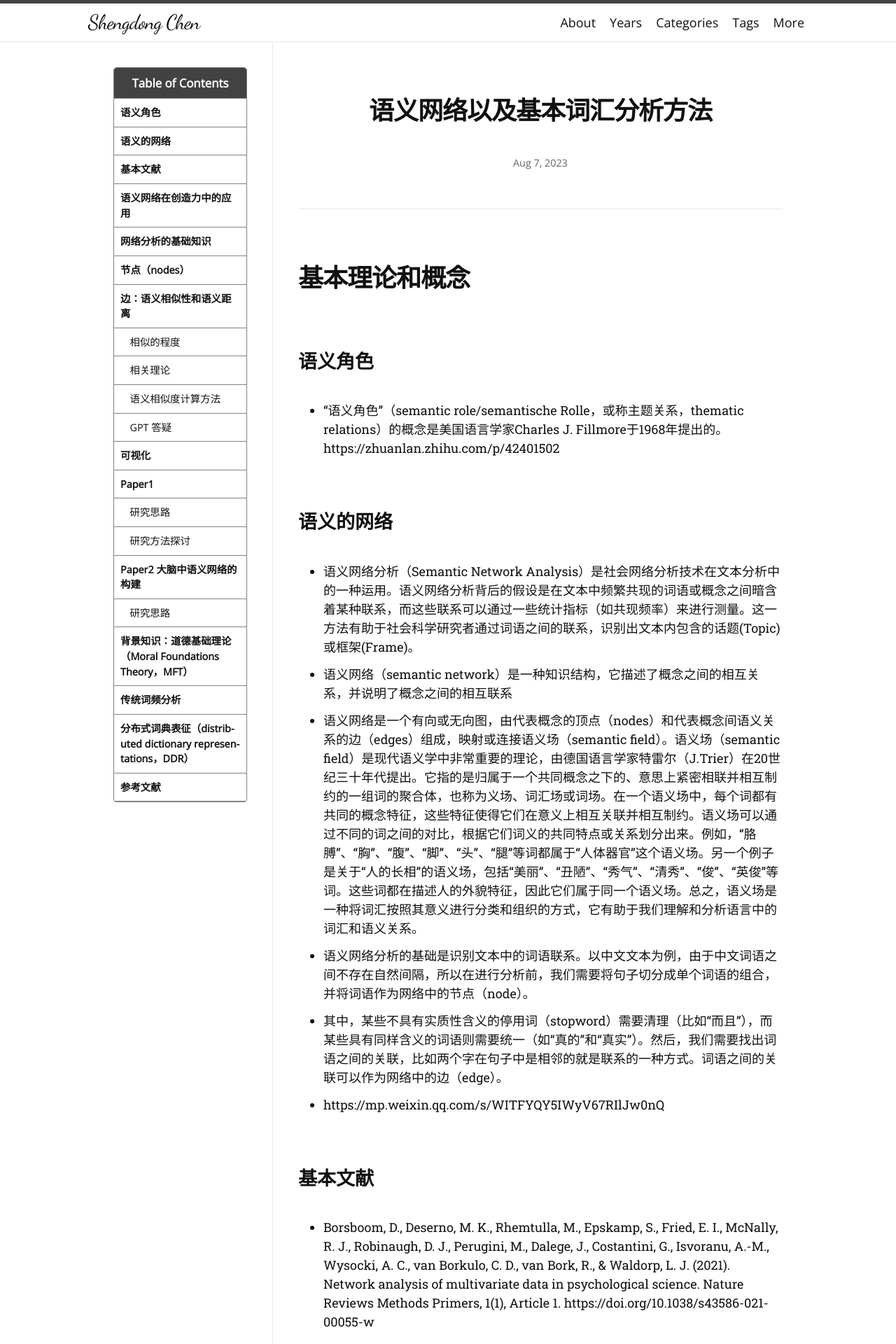
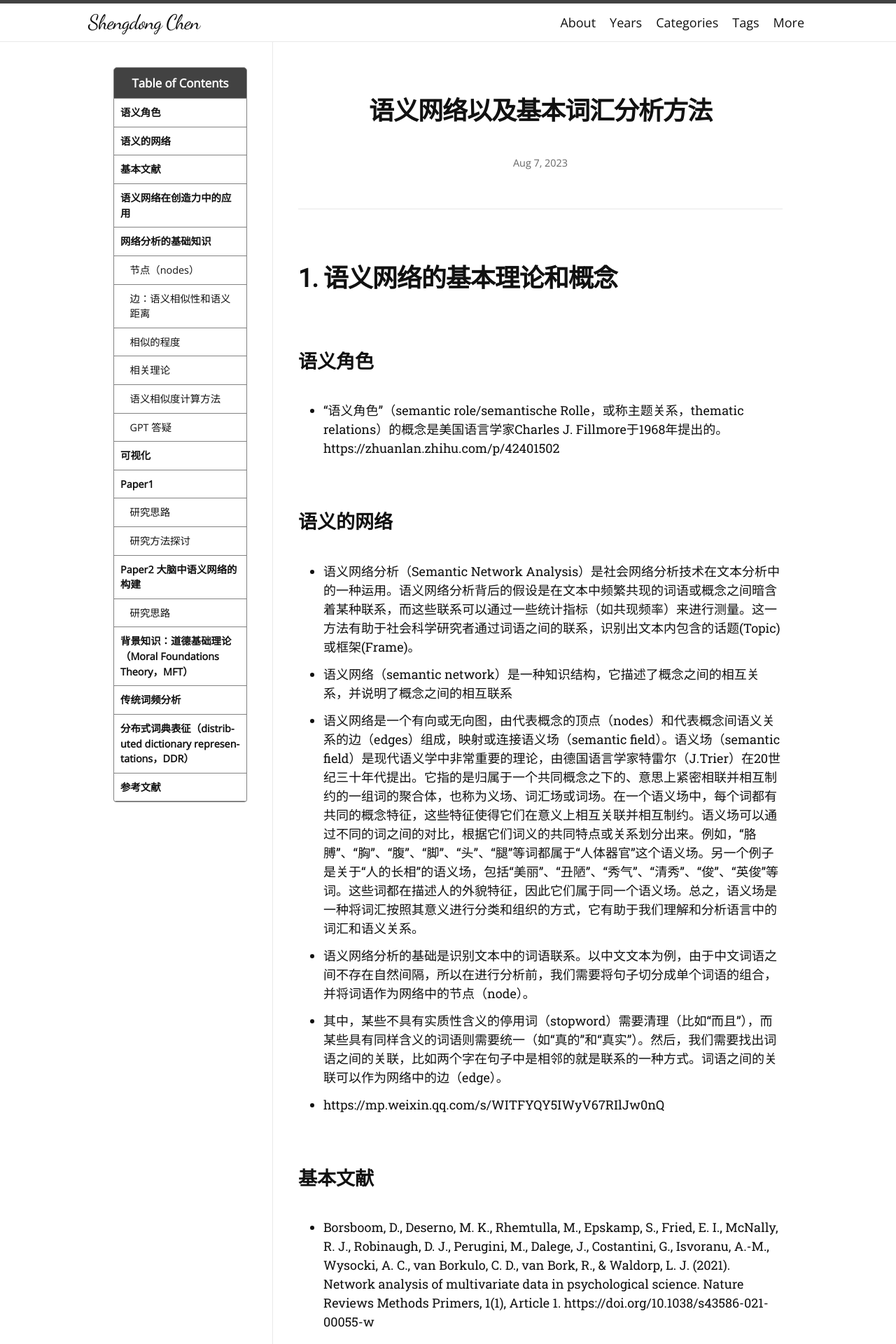
Before and after one commit to ChenSD/Chensd.github.io, a Jekyll site: the page built from _posts/2023-08-23-语义网络以及基本词汇分析方法.md, in a window 1280 px wide. Shown: the top 1920 px of the page at 70% size. Built offline with Jekyll 4.4.1, drawn with Linux system fonts in a browser that asks for light colours; nearby versions of some CDN libraries; some web fonts are replaced.

Commit message:
language

```diff
--- a/_posts/2023-08-23-语义网络以及基本词汇分析方法.md
+++ b/_posts/2023-08-23-语义网络以及基本词汇分析方法.md
@@ -6,7 +6,7 @@ categories: language
 toc: true
 ---
 
-# 基本理论和概念
+# 1. 语义网络的基本理论和概念
 
 ## 语义角色
 
@@ -52,7 +52,7 @@ https://zhuanlan.zhihu.com/p/42401502
 * https://dshizuka.github.io/networkanalysis/04_measuring.html
 
 
-## 节点（nodes）
+### 节点（nodes）
 
 1. 使用什么样的语言特征来作为节点量化特征？
     * 显示特征
@@ -66,7 +66,7 @@ https://zhuanlan.zhihu.com/p/42401502
 
 
 
-## 边：语义相似性和语义距离
+### 边：语义相似性和语义距离
 
 * 从信息论的角度来看，相似性被定义为两个文本片段之间的共同点。
 * Wang, J., & Dong, Y. (2020). Measurement of text similarity: a survey. Information, 11(9), 421.
```
Also changed, not shown: other parts of _posts/2023-08-23-语义网络以及基本词汇分析方法.md (+1 -1 lines).
